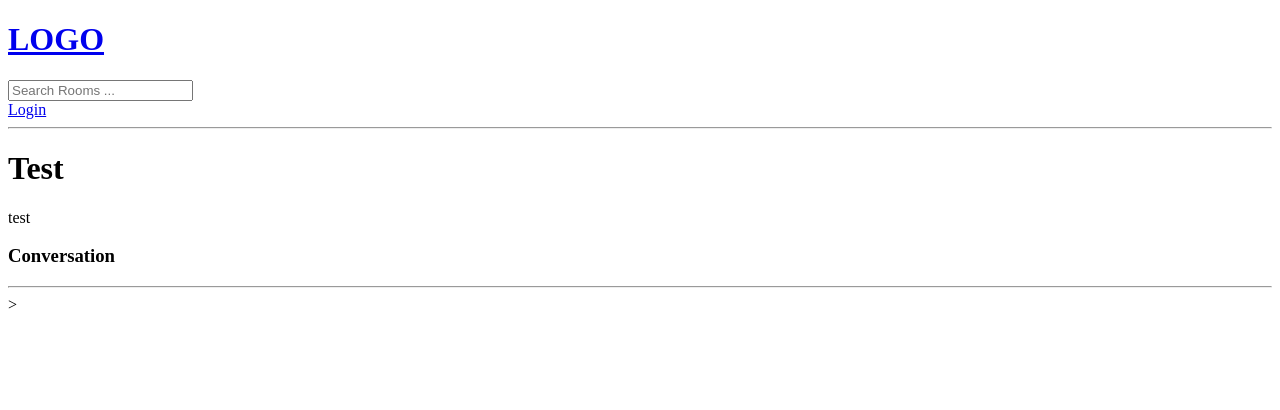
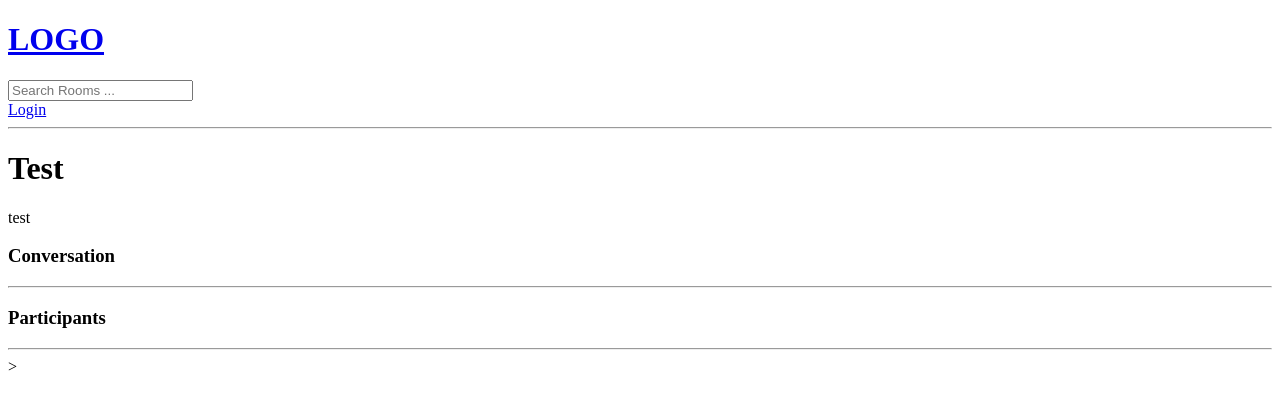
Before and after one commit to yihaozhong/CyclingConnected, a Django app: page /room/4/ in a window 1280 px wide. Shown: the top 410 px of the page. Run offline with Django 4.2, Linux system fonts and the light colour scheme; data comes from the database, SQL or seed files in the repository.

Commit message:
Chatroom - html

```diff
--- a/base/templates/base/room.html
+++ b/base/templates/base/room.html
@@ -37,5 +37,10 @@
         </div>
         {%endif%}
     </div>
+
+    <div>
+        <h3>Participants</h3>
+        <hr>
+    </div>
 </div>
 {% endblock %}
```
